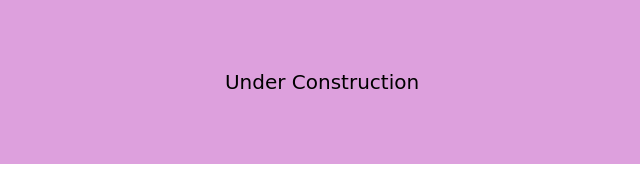
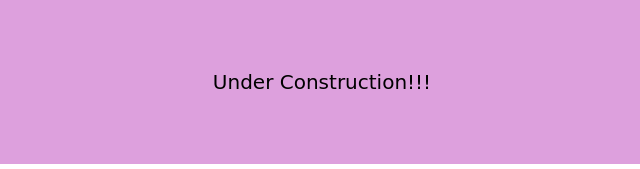
Before and after one commit to pamvc/PamelaVazquezWebsite, a plain HTML site: page index.html in a window 1280 px wide. Shown: the part 1933-2102 px from the top of the page, 318-958 px from the left. Drawn offline with Linux system fonts and the light colour scheme; a web font is replaced by a local one.

Commit message:
Update index.html
Under Construction

```diff
--- a/index.html
+++ b/index.html
@@ -61,7 +61,7 @@
 
     <footer>
 
-    <p class="construction">Under Construction</p>
+    <p class="construction">Under Construction!!! </p>
 
     </footer>
 
```
